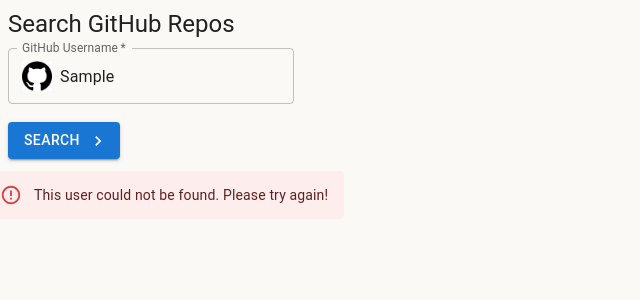
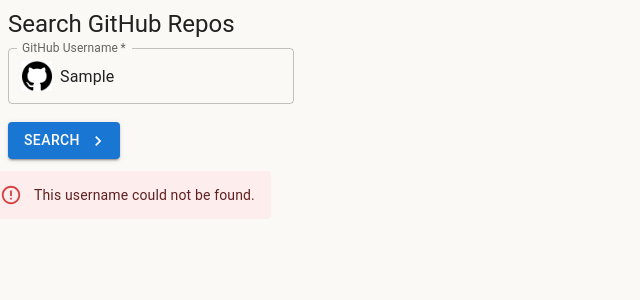
Before and after one commit to karldudley/github_clone, a React (Create React App) app: page / in a window 1280 px wide. Both pictures are taken after typing "Sample" into the empty fields and a click on the button "SEARCH". Shown: the top 300 px of the page, without its empty margins (0-640 px from the left). Built offline with nearby package versions, Linux system fonts and the light colour scheme; no server answers.

Commit message:
final commit

```diff
--- a/src/App.js
+++ b/src/App.js
@@ -102,7 +102,7 @@
       />
       <div className="pic">
         <a href={ownerUrl} target="blank">
-          <img src={owner} width="100"/>
+          <img src={owner} alt="" width="100"/>
         </a>
       </div>
         <br /><br />
@@ -119,7 +119,7 @@
       </form>
       <br />
       <Grid container spacing={3}>
-        {(error)  ? <Alert severity="error">This user could not be found. Please try again!</Alert>
+        {(error)  ? <Alert severity="error">This username could not be found.</Alert>
                   : repos.map(renderRepo)
         }
       </Grid>
```
Also changed, not shown: 1 other file (tests, documents, lock files or other folders).
